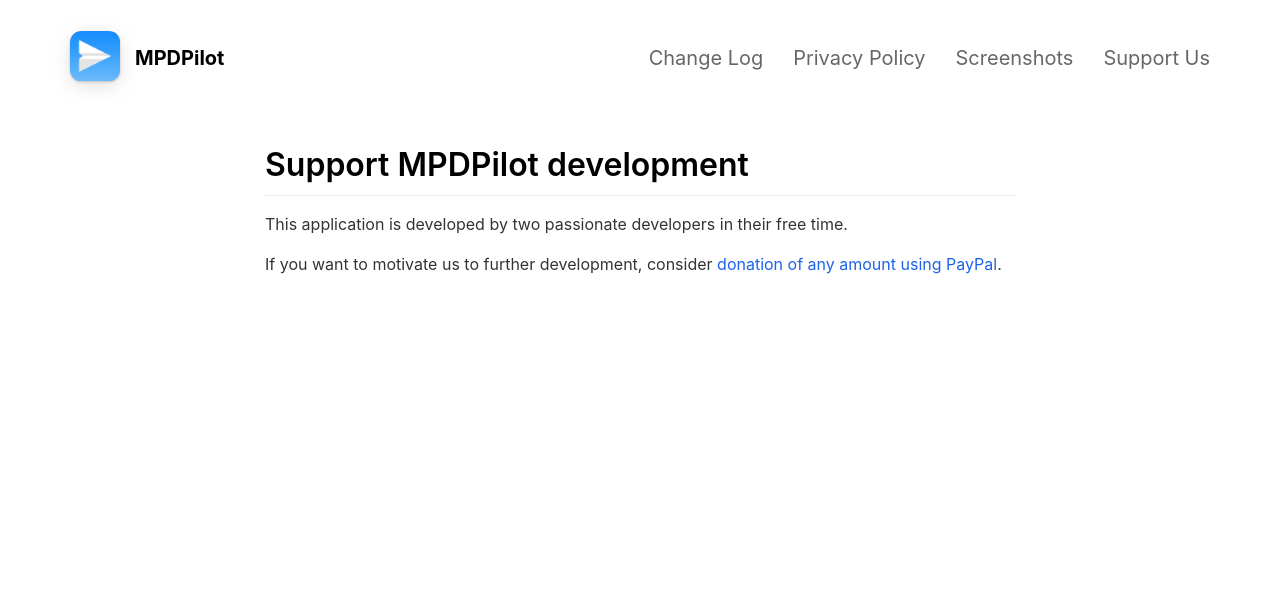
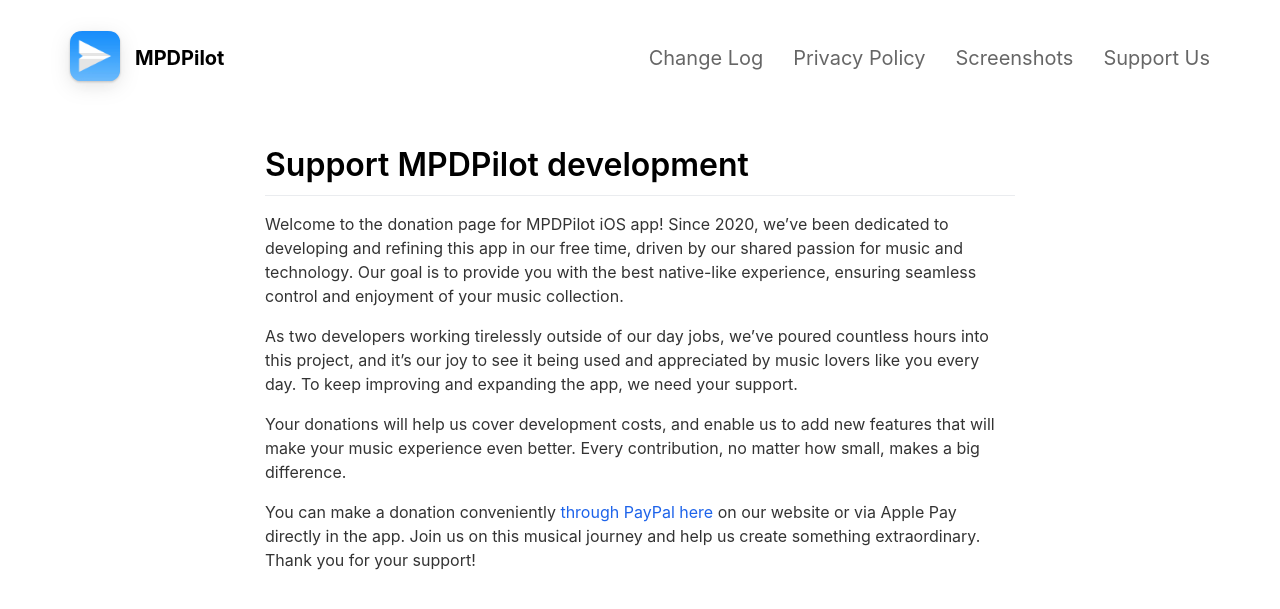
Before and after one commit to MPDPilot/MPDPilot-website, a Jekyll site: the page built from _pages/support-us.md, in a window 1280 px wide. Shown: the top 609 px of the page. Built offline with Jekyll 4.4.1, drawn with Linux system fonts in a browser that asks for light colours; nearby versions of some CDN libraries; comment, search, counter and statistics services are not loaded.

Commit message:
Update support-us.md (#22)

```diff
--- a/_pages/support-us.md
+++ b/_pages/support-us.md
@@ -6,6 +6,10 @@
 
 # Support MPDPilot development
 
-This application is developed by two passionate developers in their free time.
+Welcome to the donation page for MPDPilot iOS app! Since 2020, we've been dedicated to developing and refining this app in our free time, driven by our shared passion for music and technology. Our goal is to provide you with the best native-like experience, ensuring seamless control and enjoyment of your music collection.
 
-If you want to motivate us to further development, consider [donation of any amount using PayPal](https://www.paypal.com/donate/?business=S9WYJD7XAE3N6&no_recurring=0&item_name=MPD+Pilot+development+donation%0A&currency_code=USD).
+As two developers working tirelessly outside of our day jobs, we've poured countless hours into this project, and it's our joy to see it being used and appreciated by music lovers like you every day. To keep improving and expanding the app, we need your support.
+
+Your donations will help us cover development costs, and enable us to add new features that will make your music experience even better. Every contribution, no matter how small, makes a big difference.
+
+You can make a donation conveniently [through PayPal here](https://www.paypal.com/donate/?business=S9WYJD7XAE3N6&no_recurring=0&item_name=MPD+Pilot+development+donation%0A&currency_code=USD) on our website or via Apple Pay directly in the app. Join us on this musical journey and help us create something extraordinary. Thank you for your support!
```
